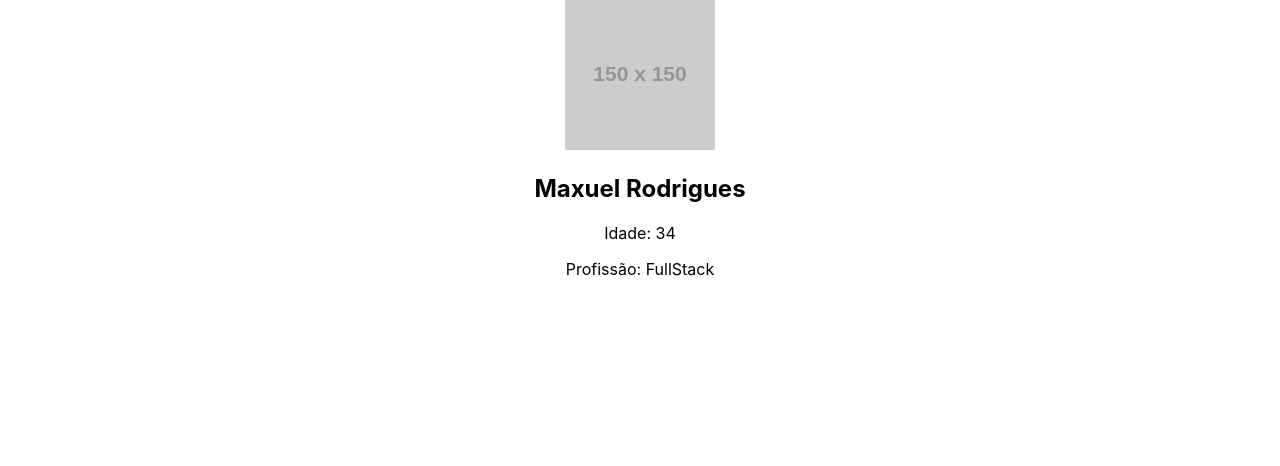
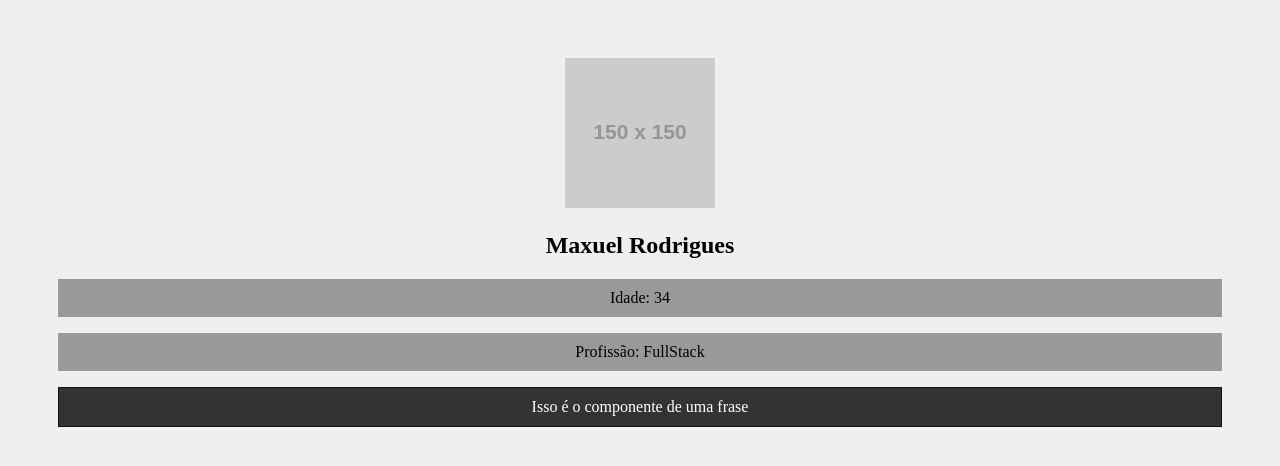
Before and after one commit to maxrodrigues/aula-reactjs-youtube, a React (Create React App) app: page / in a window 1280 px wide. Shown: the top 466 px of the page. Built offline with nearby package versions, Linux system fonts and the light colour scheme.

Commit message:
about css modules

```diff
--- a/src/App.js
+++ b/src/App.js
@@ -1,16 +1,20 @@
-import './App.css';
-import HelloWorld from './components/HelloWord'
-import SayMyName from './components/SayMyName';
-import Pessoa from './components/Pessoa';
+import "./App.css";
+import Pessoa from "./components/Pessoa";
+import Frase from "./components/Frase";
 
 function App() {
-    const name = "Maria";
+    return (
+        <div className="App">
+            <Pessoa
+                nome="Maxuel Rodrigues"
+                idade="34"
+                profissao="FullStack"
+                foto="https://via.placeholder.com/150"
+            />
 
-  return (
-    <div className="App">
-          <Pessoa nome="Maxuel Rodrigues" idade="34" profissao="FullStack" foto="https://via.placeholder.com/150" />
-    </div>
-  );
+            <Frase />
+        </div>
+    );
 }
 
 export default App;
--- a/src/components/Frase.js
+++ b/src/components/Frase.js
@@ -1,7 +1,13 @@
-function Frase () {
-    return <div>
-        <p>Isso é o componente de uma frase</p>
-    </div>
+import styles from "./Frase.module.css";
+
+function Frase() {
+    return (
+        <div className={styles.fraseContainer}>
+            <p className={styles.fraseContent}>
+                Isso é o componente de uma frase
+            </p>
+        </div>
+    );
 }
 
 export default Frase;
--- /dev/null
+++ b/src/components/Frase.module.css
@@ -0,0 +1,11 @@
+.fraseContainer {
+    background-color: #333;
+    border: 1px solid #111;
+    padding: 0;
+}
+
+.fraseContent {
+    color: #fff;
+    background-color: #333;
+    margin: 0;
+}
--- a/src/index.css
+++ b/src/index.css
@@ -1,13 +1,13 @@
 body {
-  margin: 0;
-  font-family: -apple-system, BlinkMacSystemFont, 'Segoe UI', 'Roboto', 'Oxygen',
-    'Ubuntu', 'Cantarell', 'Fira Sans', 'Droid Sans', 'Helvetica Neue',
-    sans-serif;
-  -webkit-font-smoothing: antialiased;
-  -moz-osx-font-smoothing: grayscale;
+    padding: 50px;
+    background-color: #efefef;
 }
 
-code {
-  font-family: source-code-pro, Menlo, Monaco, Consolas, 'Courier New',
-    monospace;
+h1 {
+    color: #000;
 }
+
+p {
+    background-color: #999;
+    padding: 10px;
+}
```
Also changed, not shown: src/components/Pessoa.js (+9 -7 lines).
